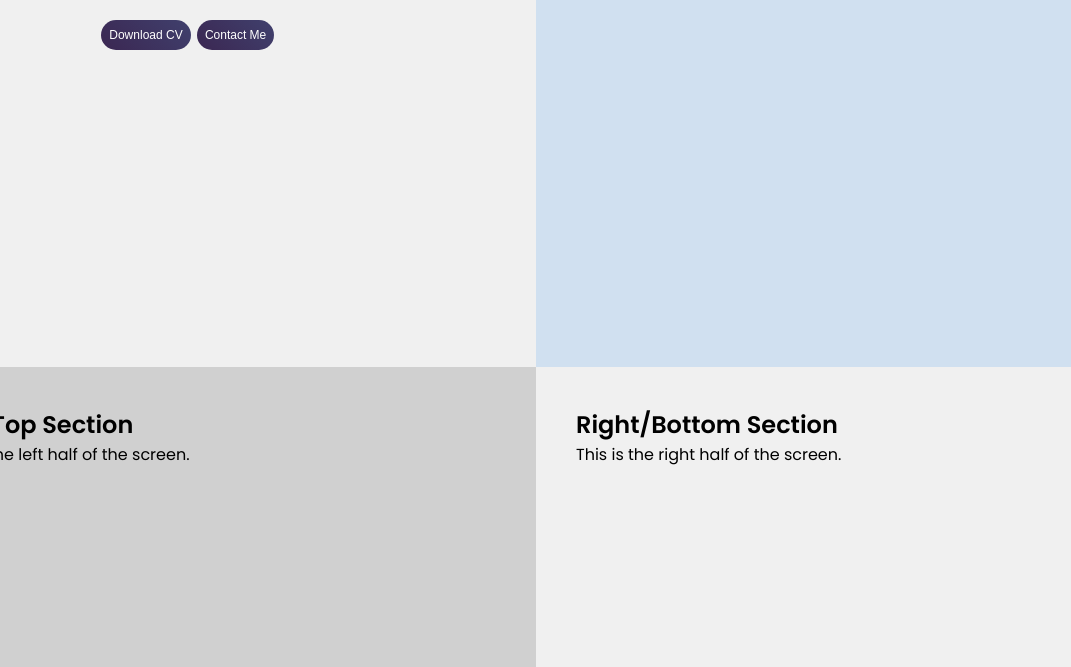
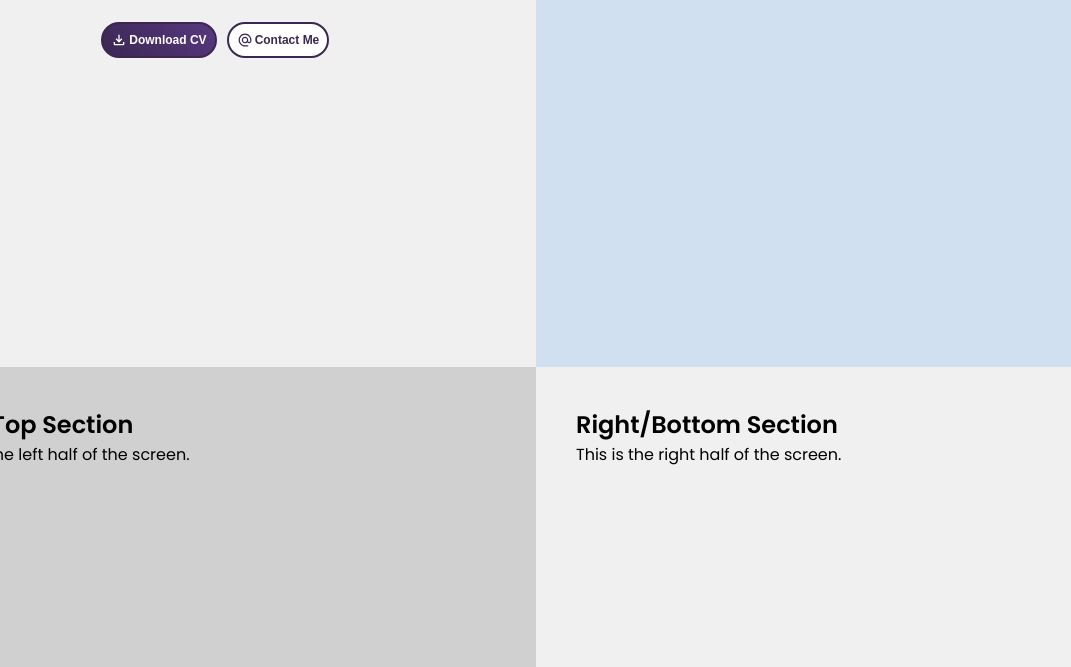
Before and after one commit to anand-kale-10/boiling-ocean, a plain HTML site: page index.html in a window 1280 px wide. Shown: the part 433-1100 px from the top of the page, without its empty margins (104-1175 px from the left). Drawn offline with Linux system fonts and the light colour scheme.

Commit message:
worked on buttons

```diff
--- a/index.html
+++ b/index.html
@@ -21,9 +21,8 @@
 <div class="container">
     <div class="left">
       <div class="greet">Hi there!<br>I'm <span>Anand Kale</span><br><h5>DEVELOPER</h5>
-      <button class="btn1">Download CV
-</button>
-<button class="btn2">Contact Me</button></div>
+      <div class="btn-container"><button class="btn1"><svg xmlns="http://www.w3.org/2000/svg" height="16px" viewBox="0 -960 960 960" width="16px" fill="#ffffff"><path d="M480-320 280-520l56-58 104 104v-326h80v326l104-104 56 58-200 200ZM240-160q-33 0-56.5-23.5T160-240v-120h80v120h480v-120h80v120q0 33-23.5 56.5T720-160H240Z"/></svg>Download CV</button>
+<button class="btn2"><svg xmlns="http://www.w3.org/2000/svg" height="16px" viewBox="0 -960 960 960" width="16px" fill="currentColor"><path d="M480.39-96q-79.52 0-149.45-30Q261-156 208.5-208.5T126-330.96q-30-69.96-30-149.5t30-149.04q30-69.5 82.5-122T330.96-834q69.96-30 149.5-30t149.04 30q69.5 30 122 82.5t82.5 122Q864-560 864-480v60q0 54.85-38.5 93.42Q787-288 732-288q-34 0-62.5-17t-48.66-45Q593-321 556.5-304.5T480-288q-79.68 0-135.84-56.23-56.16-56.22-56.16-136Q288-560 344.23-616q56.22-56 136-56Q560-672 616-615.84q56 56.16 56 135.84v60q0 25.16 17.5 42.58Q707-360 732-360t42.5-17.42Q792-394.84 792-420v-60q0-130-91-221t-221-91q-130 0-221 91t-91 221q0 130 91 221t221 91h192v72H480.39ZM480-360q50 0 85-35t35-85q0-50-35-85t-85-35q-50 0-85 35t-35 85q0 50 35 85t85 35Z"/></svg>Contact Me</button></div></div>
     </div>
     <div class="right">
       <p>Right Section Content - hidden for Mobile</p>
--- a/mediaqueries.css
+++ b/mediaqueries.css
@@ -32,6 +32,10 @@
     width: 100%;
     height: 60vh;
   }
+    .btn-container {
+        flex-direction: column;
+        align-items: center;
+      }
 }
 
 @media screen and (max-width: 1200px) {
--- a/style.css
+++ b/style.css
@@ -7,7 +7,7 @@
 
 body {
   font-family: "Poppins", sans-serif;
-  background: #fff
+  background: #fff;
   width: 100%;
   overflow-x: hidden;
 }
@@ -119,29 +119,52 @@ a {
           font-size: 1.25rem;
           letter-spacing: 8px;
         }
-        .btn1 {
-          margin-top: 1.4rem;
+      }
+
+      .btn-container{
+        display: flex;
+        gap: 10px;
+        margin-top: 2rem;
+      }
+      .btn1 {
+          display: inline-flex;
+          color: #ffffff;
+          align-items: center;
           padding: 8px;
+          gap: 2px;
           border-radius: 25px;
-          color: #ffffff;
-          font-weight: medium ;
-          border: none;
+          font-weight: 600 ;
+          border: solid 2px #3b2752;
           font-size: 12px;
-          background: linear-gradient(45deg, #3b2752, #40406d);
+          background: linear-gradient(45deg, #3b2752,  rgb(88, 56, 128));
+          justify-content: center;
+          cursor: pointer;
+        }
 
+        .btn2{
+          display: inline-flex;
+          color: #3b2752;
+          align-items: center;
+          padding: 8px;
+          gap: 2px;
+          border-radius: 25px;
+          font-weight: 600 ;
+          border: solid 2px #3b2752;
+          font-size: 12px;
+          background: #fff;
+          justify-content: center;
+          cursor: pointer;
         }
-        .btn2 {
-          margin-top: 1.4rem;
-          padding: 8px;
-          border-radius: 25px;
-          color: #ffffff;
-          font-weight: medium ;
-          border: none;
-          font-size: 12px;
-          background: linear-gradient(45deg, #3b2752, #40406d);
 
-        }
-      }
+        .btn1:hover{
+         background: linear-gradient(45deg, rgb(88, 56, 128),  #3b2752);
+         }
+
+         .btn2:hover{
+         background: linear-gradient(60deg, rgb(88, 56, 128),  #3b2752);
+         color: #fff;
+         }
+
     }
 
     .right {
```
